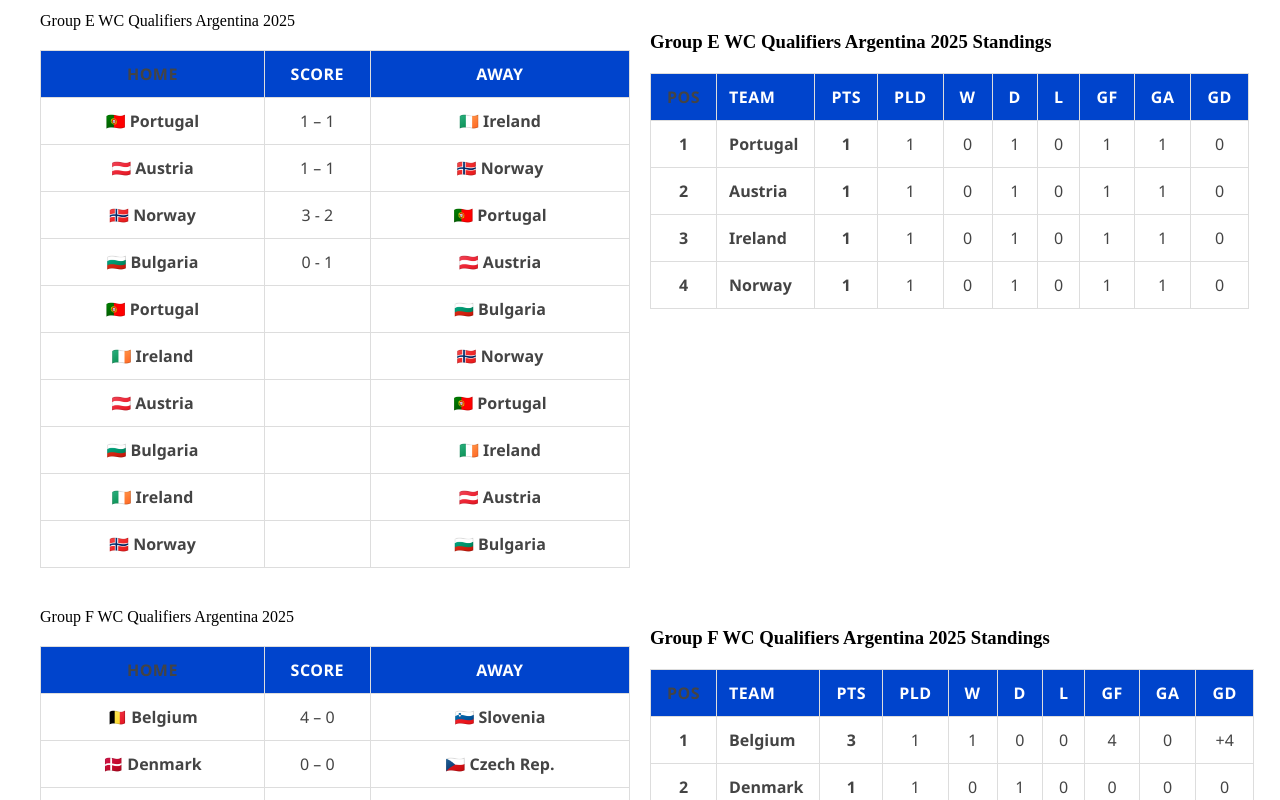
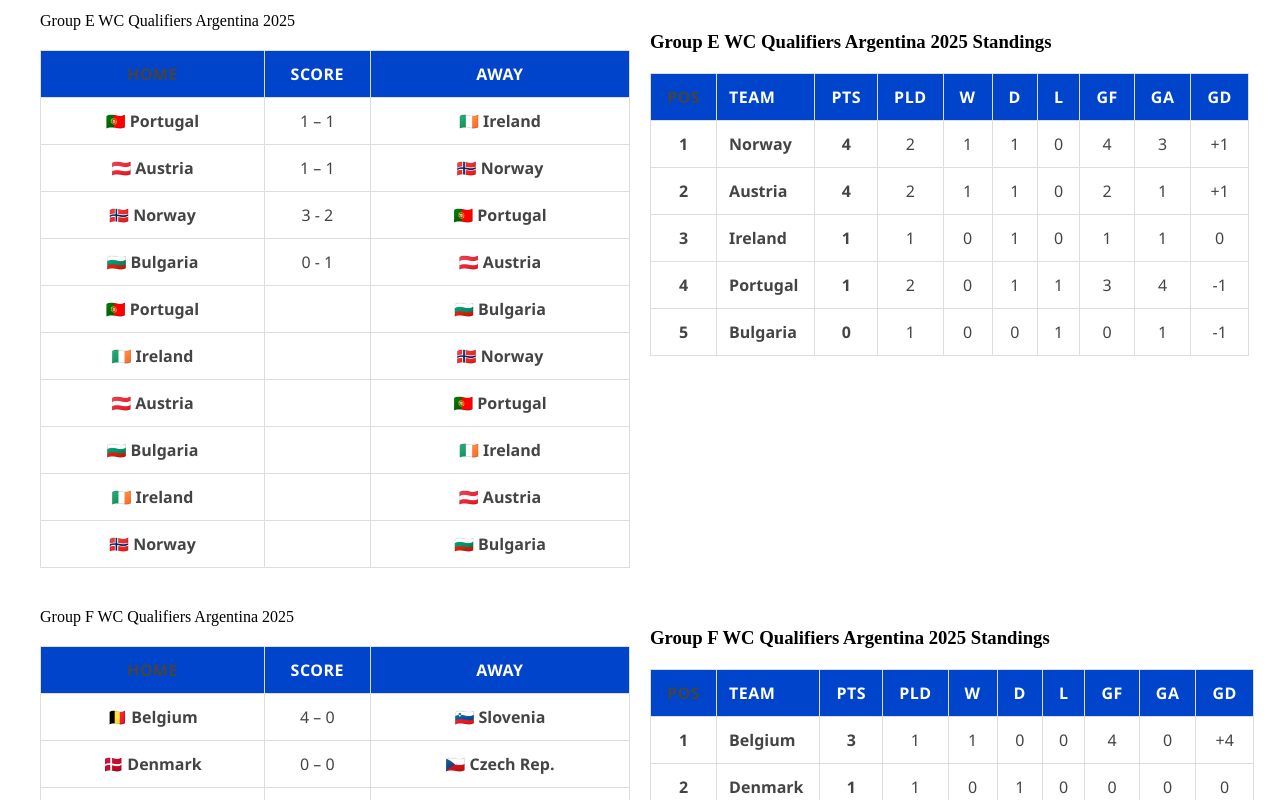
Before and after one commit to MarcusMachado15/whoisgonnawin-clean, a Next.js app: page / in a window 1280 px wide. Shown: the part 2560-3360 px from the top of the page. Built offline with nearby package versions, Linux system fonts and the light colour scheme.

Commit message:
Atualiza jogos do Grupo A | Qualifiers Nigeria 2021

```diff
--- a/app/page.tsx
+++ b/app/page.tsx
@@ -98,7 +98,7 @@ const groupMatchesEurope: Record<string, Match[]> = {
   'Group F WC Qualifiers Argentina 2025': [
     { home: '🇧🇪 Belgium', score: '4 – 0', away: '🇸🇮 Slovenia' },
     { home: '🇩🇰 Denmark', score: '0 – 0', away: '🇨🇿 Czech Rep.' },
-    { home: '🇨🇿 Czech Rep.', score: '', away: '🇧🇪 Belgium' },
+    { home: '🇨🇿 Czech Rep.', score: '1 - 2', away: '🇧🇪 Belgium' },
     { home: '🇰🇿 Kazakhstan', score: '', away: '🇩🇰 Denmark' },
     { home: '🇧🇪 Belgium', score: '', away: '🇰🇿 Kazakhstan' },
     { home: '🇸🇮 Slovenia', score: '', away: '🇨🇿 Czech Rep.' },
@@ -380,10 +380,11 @@ const groupStandingsEurope: Record<string, Standing[]> = {
   ],
 
   'Group E WC Qualifiers Argentina 2025': [
-    { pos: 1, team: 'Portugal', played: 1, won: 0, draw: 1, lost: 0, gf: 1,  ga: 1,  gd:  0, pts: 1 },
-    { pos: 2, team: 'Austria',  played: 1, won: 0, draw: 1, lost: 0, gf: 1,  ga: 1,  gd:  0, pts: 1 },
-    { pos: 3, team: 'Ireland',  played: 1, won: 0, draw: 1, lost: 0, gf: 1,  ga: 1,  gd:  0, pts: 1 },
-    { pos: 4, team: 'Norway',   played: 1, won: 0, draw: 1, lost: 0, gf: 1,  ga: 1,  gd:  0, pts: 1 },
+    { pos: 1, team: 'Norway',    played: 2, won: 1, draw: 1, lost: 0, gf:  4, ga: 3,  gd: +1, pts: 4 },
+    { pos: 2, team: 'Austria',   played: 2, won: 1, draw: 1, lost: 0, gf:  2, ga: 1,  gd: +1, pts: 4 },
+    { pos: 3, team: 'Ireland',   played: 1, won: 0, draw: 1, lost: 0, gf:  1, ga: 1,  gd:  0, pts: 1 },
+    { pos: 4, team: 'Portugal',  played: 2, won: 0, draw: 1, lost: 1, gf:  3, ga: 4,  gd: -1, pts: 1 },
+    { pos: 5, team: 'Bulgaria',  played: 1, won: 0, draw: 0, lost: 1, gf:  0, ga: 1,  gd: -1, pts: 0 },
   ],
   'Group F WC Qualifiers Argentina 2025': [
     { pos: 1, team: 'Belgium',    played: 1, won: 1, draw: 0, lost: 0, gf: 4, ga: 0,  gd:  4, pts: 3 },
```
